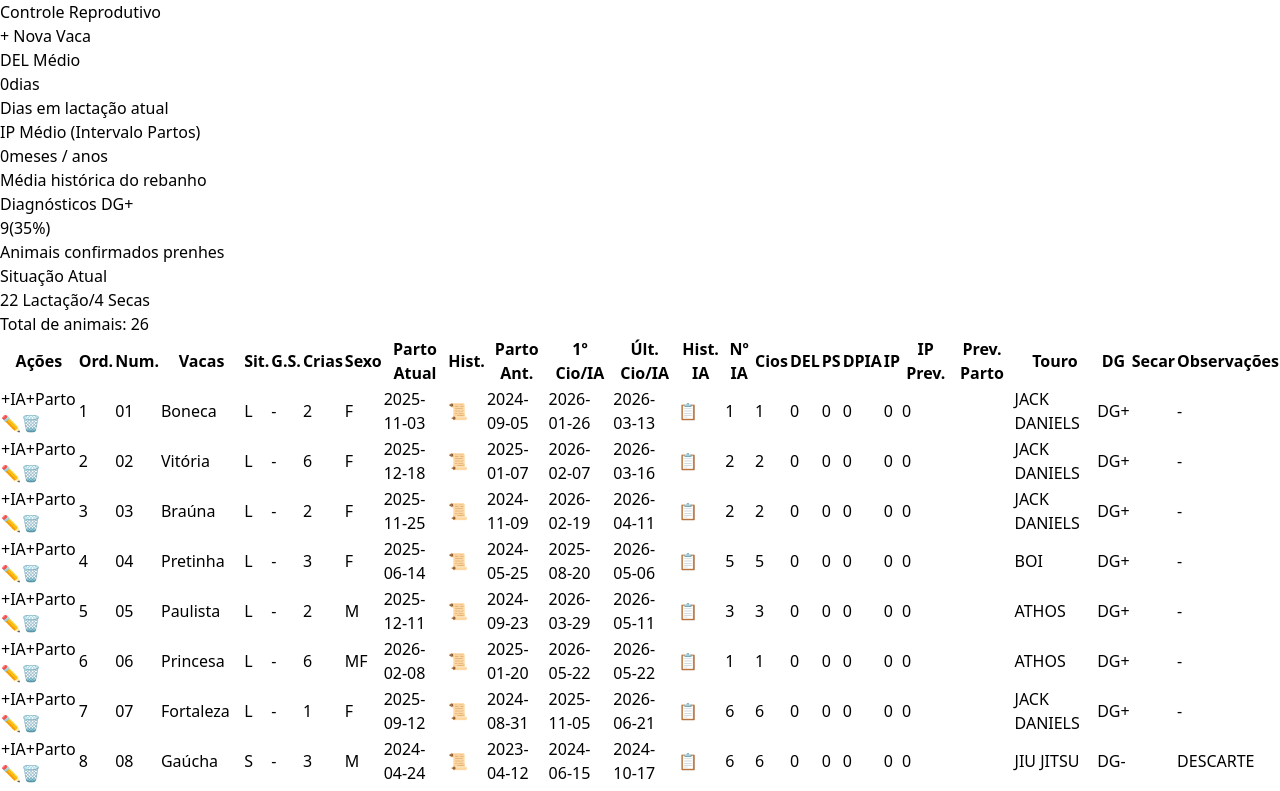
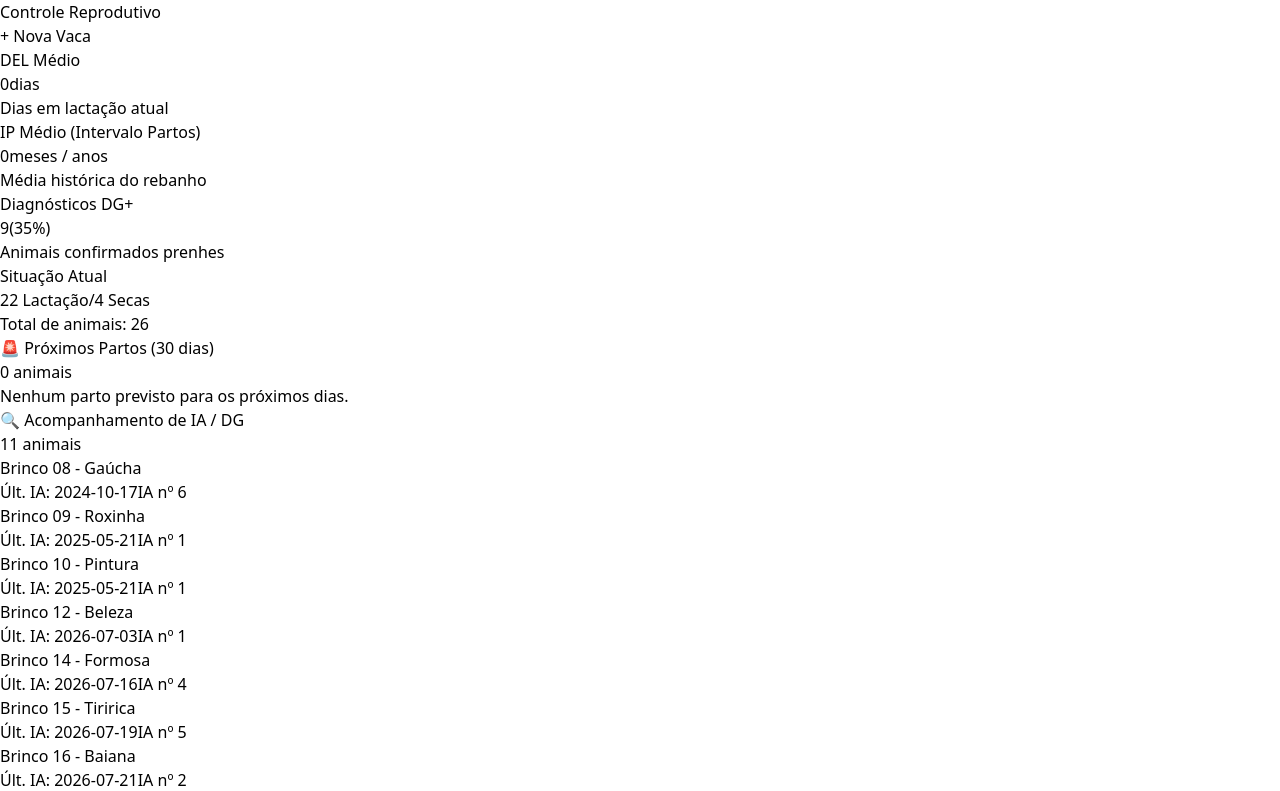
Before and after one commit to henrique-amorim-silva/gestar, a React (Vite) app: page / in a window 1280 px wide. Shown: the top 791 px of the page. Built offline with nearby package versions, Linux system fonts and the light colour scheme.

Commit message:
feat: adiciona dashjboard de Alertas

```diff
--- a/src/App.tsx
+++ b/src/App.tsx
@@ -9,6 +9,7 @@ import { InseminationHistoryModal } from "./components/InseminationHistoryModal"
 import { DashboardKPIs } from "./components/DashboardKPIs"; // <--- Importação dos KPIs
 import type { Cow } from "./types/cow";
 import { calculateReproductionFields } from "./utils/reproductionCalculations";
+import { DashboardAlerts } from "./components/DashboardAlerts";
 
 export function App() {
   const [cows, setCows] = useState<Cow[]>(() => {
@@ -325,6 +326,9 @@ export function App() {
           {/* Bloco de KPIs / Indicadores Reprodutivos */}
           <DashboardKPIs cows={cows} />
 
+          {/* Bloco de Alertas e Ações Imediatas */}
+          <DashboardAlerts cows={cows} />
+
           {/* Tabela Principal */}
           <CowTable
             cows={cows}
--- /dev/null
+++ b/src/components/DashboardAlerts.tsx
@@ -0,0 +1,101 @@
+import type { Cow } from '../types/cow';
+
+interface DashboardAlertsProps {
+  cows: Cow[];
+}
+
+export function DashboardAlerts({ cows }: DashboardAlertsProps) {
+  const today = new Date();
+
+  // Helper para calcular dias entre hoje e uma data alvo
+  const getDaysDifference = (dateString: string) => {
+    if (!dateString) return null;
+    const targetDate = new Date(dateString);
+    const diffTime = targetDate.getTime() - today.getTime();
+    return Math.ceil(diffTime / (1000 * 60 * 60 * 24));
+  };
+
+  // 1. Partos Previstos para os próximos 30 dias (e que não passaram há mais de 5 dias)
+  const upcomingCalvings = cows.filter(cow => {
+    const diff = getDaysDifference(cow.expectedCalvingDate);
+    return diff !== null && diff >= -5 && diff <= 30;
+  });
+
+  // 2. Vacas com Inseminação recente aguardando confirmação
+  const pendingDGs = cows.filter(cow => {
+    return cow.lastInseminationDate && cow.diagnosisStatus !== 'DG+';
+  });
+
+  return (
+    <div className="grid grid-cols-1 md:grid-cols-2 gap-4 mb-6">
+      {/* Card de Alerta: Próximos Partos */}
+      <div className="bg-white p-4 rounded-lg shadow border-t-4 border-amber-500">
+        <div className="flex justify-between items-center mb-3">
+          <h3 className="text-sm font-bold text-gray-700 uppercase tracking-wide flex items-center gap-2">
+            <span>🚨 Próximos Partos (30 dias)</span>
+          </h3>
+          <span className="bg-amber-100 text-amber-800 text-xs font-semibold px-2.5 py-0.5 rounded-full">
+            {upcomingCalvings.length} animais
+          </span>
+        </div>
+
+        {upcomingCalvings.length === 0 ? (
+          <p className="text-xs text-gray-400 py-2">Nenhum parto previsto para os próximos dias.</p>
+        ) : (
+          <div className="space-y-2 max-h-40 overflow-y-auto pr-1">
+            {upcomingCalvings.map(cow => {
+              const diff = getDaysDifference(cow.expectedCalvingDate);
+              return (
+                <div key={cow.id} className="flex justify-between items-center text-xs bg-gray-50 p-2 rounded border">
+                  <div>
+                    <span className="font-bold text-gray-800">Brinco {cow.numberTag || 'S/N'}</span> - {cow.name}
+                  </div>
+                  <div className="text-right">
+                    <span className="font-medium text-amber-700">Previsto: {cow.expectedCalvingDate}</span>
+                    <span className="block text-[10px] text-gray-400">
+                      {diff !== null && diff === 0
+                        ? 'É hoje!'
+                        : diff !== null && diff < 0
+                        ? `Passou ${Math.abs(diff)} dias`
+                        : `Faltam ${diff} dias`}
+                    </span>
+                  </div>
+                </div>
+              );
+            })}
+          </div>
+        )}
+      </div>
+
+      {/* Card de Alerta: Atenção Reprodutiva / Coberturas */}
+      <div className="bg-white p-4 rounded-lg shadow border-t-4 border-blue-500">
+        <div className="flex justify-between items-center mb-3">
+          <h3 className="text-sm font-bold text-gray-700 uppercase tracking-wide flex items-center gap-2">
+            <span>🔍 Acompanhamento de IA / DG</span>
+          </h3>
+          <span className="bg-blue-100 text-blue-800 text-xs font-semibold px-2.5 py-0.5 rounded-full">
+            {pendingDGs.length} animais
+          </span>
+        </div>
+
+        {pendingDGs.length === 0 ? (
+          <p className="text-xs text-gray-400 py-2">Nenhum animal pendente de revisão recente.</p>
+        ) : (
+          <div className="space-y-2 max-h-40 overflow-y-auto pr-1">
+            {pendingDGs.map(cow => (
+              <div key={cow.id} className="flex justify-between items-center text-xs bg-gray-50 p-2 rounded border">
+                <div>
+                  <span className="font-bold text-gray-800">Brinco {cow.numberTag || 'S/N'}</span> - {cow.name}
+                </div>
+                <div className="text-right">
+                  <span className="text-gray-600">Últ. IA: {cow.lastInseminationDate || 'N/D'}</span>
+                  <span className="block text-[10px] font-semibold text-blue-600">IA nº {cow.inseminationNumber}</span>
+                </div>
+              </div>
+            ))}
+          </div>
+        )}
+      </div>
+    </div>
+  );
+}
```
